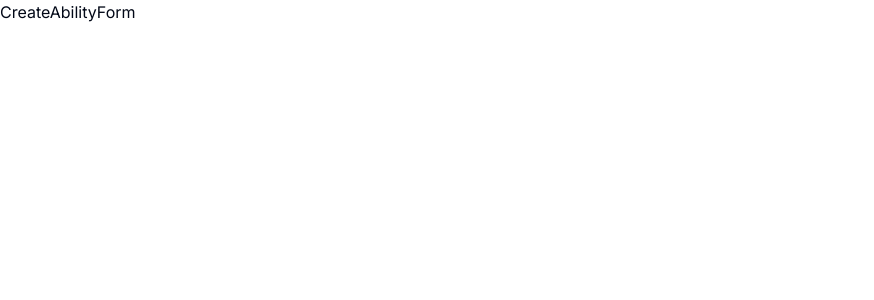
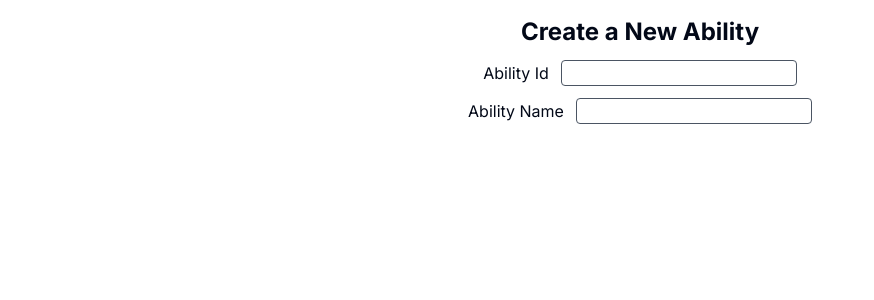
Before and after one commit to PieMenard/next-pokedex, a Next.js app: page /create in a window 1280 px wide. Shown: the top 300 px of the page, without its empty margins (0-874 px from the left). Built offline with nearby package versions, Linux system fonts and the light colour scheme.

Commit message:
add form

```diff
--- a/package.json
+++ b/package.json
@@ -10,7 +10,9 @@
   },
   "dependencies": {
     "@heroicons/react": "^2.1.5",
+    "@hookform/resolvers": "^3.9.0",
     "@prisma/client": "^5.17.0",
+    "@radix-ui/react-label": "^2.1.0",
     "@radix-ui/react-slot": "^1.1.0",
     "class-variance-authority": "^0.7.0",
     "clsx": "^2.1.1",
@@ -18,9 +20,11 @@
     "next": "14.2.5",
     "react": "^18",
     "react-dom": "^18",
+    "react-hook-form": "^7.52.1",
     "tailwind-merge": "^2.4.0",
     "tailwindcss-animate": "^1.0.7",
-    "use-debounce": "^10.0.1"
+    "use-debounce": "^10.0.1",
+    "zod": "^3.23.8"
   },
   "devDependencies": {
     "@types/node": "^20",
--- a/src/components/create-ability-form.tsx
+++ b/src/components/create-ability-form.tsx
@@ -1,5 +1,17 @@
 const CreateAbilityForm = () => {
-  return <div>CreateAbilityForm</div>;
+  return (
+    <div className="flex flex-col items-center gap-3 mt-4">
+      <h1 className="font-bold text-2xl">Create a New Ability</h1>
+      <form className="flex items-center gap-3">
+        <label htmlFor="title">Ability Id</label>
+        <input type="text" className="rounded-sm border border-gray-600" />
+      </form>
+      <form className="flex items-center gap-3">
+        <label htmlFor="title">Ability Name</label>
+        <input type="text" className="rounded-sm border border-gray-600" />
+      </form>
+    </div>
+  );
 };
 
 export default CreateAbilityForm;
--- /dev/null
+++ b/src/components/ui/form.tsx
@@ -0,0 +1,178 @@
+"use client"
+
+import * as React from "react"
+import * as LabelPrimitive from "@radix-ui/react-label"
+import { Slot } from "@radix-ui/react-slot"
+import {
+  Controller,
+  ControllerProps,
+  FieldPath,
+  FieldValues,
+  FormProvider,
+  useFormContext,
+} from "react-hook-form"
+
+import { cn } from "@/lib/utils"
+import { Label } from "@/components/ui/label"
+
+const Form = FormProvider
+
+type FormFieldContextValue<
+  TFieldValues extends FieldValues = FieldValues,
+  TName extends FieldPath<TFieldValues> = FieldPath<TFieldValues>
+> = {
+  name: TName
+}
+
+const FormFieldContext = React.createContext<FormFieldContextValue>(
+  {} as FormFieldContextValue
+)
+
+const FormField = <
+  TFieldValues extends FieldValues = FieldValues,
+  TName extends FieldPath<TFieldValues> = FieldPath<TFieldValues>
+>({
+  ...props
+}: ControllerProps<TFieldValues, TName>) => {
+  return (
+    <FormFieldContext.Provider value={{ name: props.name }}>
+      <Controller {...props} />
+    </FormFieldContext.Provider>
+  )
+}
+
+const useFormField = () => {
+  const fieldContext = React.useContext(FormFieldContext)
+  const itemContext = React.useContext(FormItemContext)
+  const { getFieldState, formState } = useFormContext()
+
+  const fieldState = getFieldState(fieldContext.name, formState)
+
+  if (!fieldContext) {
+    throw new Error("useFormField should be used within <FormField>")
+  }
+
+  const { id } = itemContext
+
+  return {
+    id,
+    name: fieldContext.name,
+    formItemId: `${id}-form-item`,
+    formDescriptionId: `${id}-form-item-description`,
+    formMessageId: `${id}-form-item-message`,
+    ...fieldState,
+  }
+}
+
+type FormItemContextValue = {
+  id: string
+}
+
+const FormItemContext = React.createContext<FormItemContextValue>(
+  {} as FormItemContextValue
+)
+
+const FormItem = React.forwardRef<
+  HTMLDivElement,
+  React.HTMLAttributes<HTMLDivElement>
+>(({ className, ...props }, ref) => {
+  const id = React.useId()
+
+  return (
+    <FormItemContext.Provider value={{ id }}>
+      <div ref={ref} className={cn("space-y-2", className)} {...props} />
+    </FormItemContext.Provider>
+  )
+})
+FormItem.displayName = "FormItem"
+
+const FormLabel = React.forwardRef<
+  React.ElementRef<typeof LabelPrimitive.Root>,
+  React.ComponentPropsWithoutRef<typeof LabelPrimitive.Root>
+>(({ className, ...props }, ref) => {
+  const { error, formItemId } = useFormField()
+
+  return (
+    <Label
+      ref={ref}
+      className={cn(error && "text-destructive", className)}
+      htmlFor={formItemId}
+      {...props}
+    />
+  )
+})
+FormLabel.displayName = "FormLabel"
+
+const FormControl = React.forwardRef<
+  React.ElementRef<typeof Slot>,
+  React.ComponentPropsWithoutRef<typeof Slot>
+>(({ ...props }, ref) => {
+  const { error, formItemId, formDescriptionId, formMessageId } = useFormField()
+
+  return (
+    <Slot
+      ref={ref}
+      id={formItemId}
+      aria-describedby={
+        !error
+          ? `${formDescriptionId}`
+          : `${formDescriptionId} ${formMessageId}`
+      }
+      aria-invalid={!!error}
+      {...props}
+    />
+  )
+})
+FormControl.displayName = "FormControl"
+
+const FormDescription = React.forwardRef<
+  HTMLParagraphElement,
+  React.HTMLAttributes<HTMLParagraphElement>
+>(({ className, ...props }, ref) => {
+  const { formDescriptionId } = useFormField()
+
+  return (
+    <p
+      ref={ref}
+      id={formDescriptionId}
+      className={cn("text-sm text-muted-foreground", className)}
+      {...props}
+    />
+  )
+})
+FormDescription.displayName = "FormDescription"
+
+const FormMessage = React.forwardRef<
+  HTMLParagraphElement,
+  React.HTMLAttributes<HTMLParagraphElement>
+>(({ className, children, ...props }, ref) => {
+  const { error, formMessageId } = useFormField()
+  const body = error ? String(error?.message) : children
+
+  if (!body) {
+    return null
+  }
+
+  return (
+    <p
+      ref={ref}
+      id={formMessageId}
+      className={cn("text-sm font-medium text-destructive", className)}
+      {...props}
+    >
+      {body}
+    </p>
+  )
+})
+FormMessage.displayName = "FormMessage"
+
+export {
+  useFormField,
+  Form,
+  FormItem,
+  FormLabel,
+  FormControl,
+  FormDescription,
+  FormMessage,
+  FormField,
+}
--- /dev/null
+++ b/src/components/ui/label.tsx
@@ -0,0 +1,26 @@
+"use client"
+
+import * as React from "react"
+import * as LabelPrimitive from "@radix-ui/react-label"
+import { cva, type VariantProps } from "class-variance-authority"
+
+import { cn } from "@/lib/utils"
+
+const labelVariants = cva(
+  "text-sm font-medium leading-none peer-disabled:cursor-not-allowed peer-disabled:opacity-70"
+)
+
+const Label = React.forwardRef<
+  React.ElementRef<typeof LabelPrimitive.Root>,
+  React.ComponentPropsWithoutRef<typeof LabelPrimitive.Root> &
+    VariantProps<typeof labelVariants>
+>(({ className, ...props }, ref) => (
+  <LabelPrimitive.Root
+    ref={ref}
+    className={cn(labelVariants(), className)}
+    {...props}
+  />
+))
+Label.displayName = LabelPrimitive.Root.displayName
+
+export { Label }
```
Also changed, not shown: 1 other file (tests, documents, lock files or other folders).
